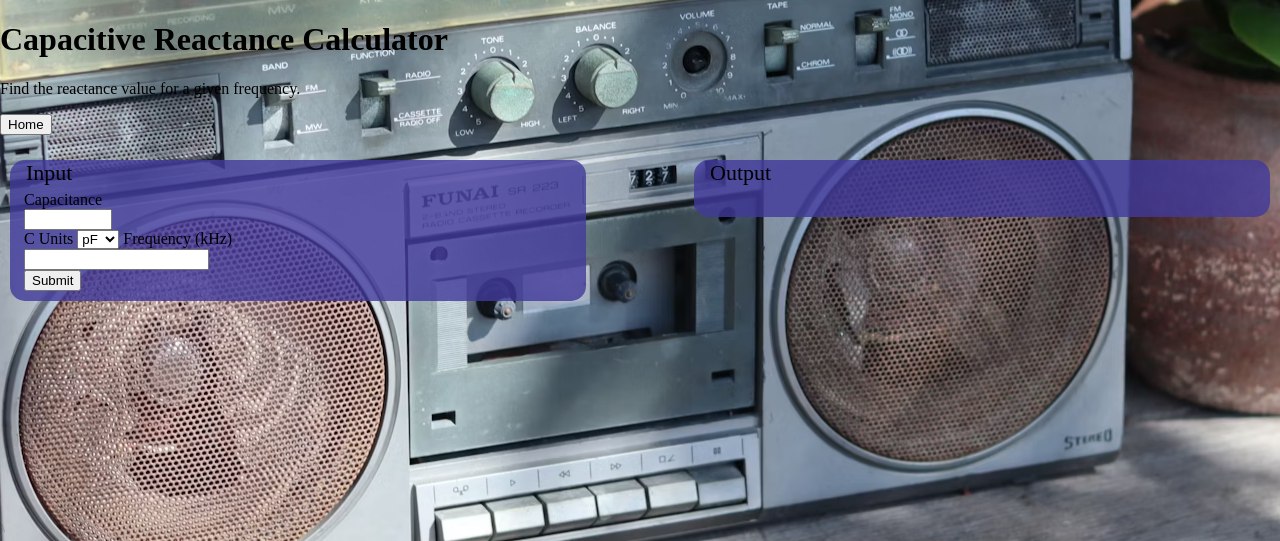
After one commit to dotpeedeeeff/RF-Assistant, a Flask app: page /creact in a window 1280 px wide. The commit adds this page. Shown: the top 541 px of the page. Run offline with Flask 3, Linux system fonts and the light colour scheme.

Commit message:
refactored capacitance array

```diff
--- a/app.py
+++ b/app.py
@@ -1,28 +1,53 @@
-from rf import RFfun
+import rf
 from flask import Flask, render_template, request
+import logging
 
 app = Flask(__name__)
 app.secret_key = "dfkl2345"
+
 
 @app.route("/hello")
 def hello():
     return render_template("test.html")
 
+
 @app.route("/lc")
 def lc():
     return render_template("index.html", len=0, output=0)
 
+@app.route("/home")
+def home():
+    return render_template("home.html", len=0, output=0)
+
+@app.route("/creact")
+def creact():
+    return render_template("creact.html", len=0, output=0)
+
+@app.route("/lreact")
+def lreact():
+    return render_template("lreact.html", len=0, output=0)
+
+
 
 @app.route("/freq", methods=["POST", "GET"])
 def freq_display():
-    user_ind = float(request.form['inductance'])
-    ind_suff = str(request.form['prefixhenries'])
-    cap_start = float(request.form['startcapacitance'])
-    cap_stop = float(request.form['stopcapacitance'])
-    cap_step = float(request.form['capacitancestep'])
-    cap_suff = str(request.form['prefixcapacitance'])
+    user_inductance = float(request.form['inductance'])
+    inductance_suffix = "uH"
+    start_capacitance = int(request.form['startcapacitance'])
+    stop_capacitance = int(request.form['stopcapacitance'])
+    capacitance_step = int(request.form['capacitancestep'])
+    capacitance_suffix = "pF"
 
-    message = "For Inductance of " + str(user_ind) + " " + ind_suff
+    print("=== FORM DATA DEBUG ===")
 
-    output = RFfun.freq_finder(user_ind, ind_suff, cap_start, cap_stop, cap_step, cap_suff)
+    print(f"request.form: {dict(request.form)}")
+
+    print("inductance is", user_inductance)
+    print("startcap is ", start_capacitance)
+    print("stopcap is ", stop_capacitance)
+
+
+    message = "For Inductance of " + str(user_inductance) + " pF"
+
+    output = rf.final_frequency_calculcator(user_inductance, inductance_suffix, start_capacitance, stop_capacitance, capacitance_step, capacitance_suffix)
     return render_template("index.html", len=len(output), output=output, message=message)
--- /dev/null
+++ b/static/css/main.css
@@ -0,0 +1,82 @@
+body {
+    background-image: url(../background.avif);
+    background-position: center;
+    border-radius: 10px;
+    margin: auto;
+}
+
+
+
+.container {
+
+    text-align: center;
+    margin-left: auto;
+    margin-right: auto;
+    margin-bottom: 10px;
+    width: 95%;
+    max-width: 600px;
+    background-color: rgba(65, 58, 155, 0.8);
+    border-radius: 15px;
+    font-family: 'Gill Sans', 'Gill Sans MT', Calibri, 'Trebuchet MS', sans-serif;
+    color: azure;
+    margin-bottom: 15px;
+    display: block;
+}
+
+.input {
+
+    width: 45%;
+    float: left;
+    margin: 10px;
+    background-color: rgba(65, 58, 155, 0.8);
+    border-radius: 15px;
+}
+
+.output {
+
+    width: 45%;
+    float: right;
+    margin: 10px;
+    background-color: rgba(65, 58, 155, 0.8);
+    border-radius: 15px;
+}
+
+input {
+    display: block;
+}
+
+.label {
+    text-align: left;
+    display: block;
+    font-size: 18px;
+}
+
+header {
+    text-align: center;
+    margin-left: auto;
+    margin-right: auto;
+    width: 75%;
+    max-width: 600px;
+    background-color: rgba(65, 58, 155, 0.8);
+    border-radius: 15px;
+    font-family: 'Gill Sans', 'Gill Sans MT', Calibri, 'Trebuchet MS', sans-serif;
+    color: azure;
+    margin-bottom: 15px;
+}
+
+fieldset {
+    border: none;
+}
+legend {
+    font-size: 22px;
+}
+
+.dropdown {
+float: left;
+display: block;
+}
+
+.button {
+    margin-bottom: 15px;
+
+    }
--- /dev/null
+++ b/templates/creact.html
@@ -0,0 +1,53 @@
+<!DOCTYPE html>
+<html lang="en">
+    <head>
+        <meta charset="UTF-8">
+        <title>Capacitive Reactance Calculator</title>
+        <meta name="viewport" content="width=device-width, initial-scale=1.0">
+        <meta name="description" content="Find the reactance value for a given frequency.">
+        <link rel="stylesheet" href="{{url_for('static', filename='css/main.css')}}">
+    </head>
+    <body>
+        <h1>Capacitive Reactance Calculator</h1>
+        <p>Find the reactance value for a given frequency.</p>
+        <form action="home">
+            <button class="button">Home</button>
+        </form>
+        <form id="mainform" action="freq" method="post" name="inputForm">
+            <div class="input">
+            <fieldset>
+                <legend>Input</legend>
+                <label for="capacitance">Capacitance</label>
+                <input required id="capacitance" name="capacitance" type="number" min="0" step="0.1" max="1000">
+                <label for="prefixcapacitance">C Units</label>
+                <select id="prefixcapacitance" name="prefixcapacitance">
+                    <option disabled value="mF">mF</option>
+                    <option value="uF">uF</option>
+                    <option value="nF">nF</option>
+                    <option value="pF" selected="selected">pF</option>
+                </select>
+                <label for="Frequency">Frequency (kHz)</label>
+                <input id="frequency" name="frequency" type="number">
+                <input type="submit" value="Submit" id="submit"></button>
+            </fieldset>
+        </div>
+        <div class="output">
+            <fieldset>
+                <legend>Output</legend>
+                <output>
+                    <p>{{message}}</p>
+
+                    <ul>
+                        <!-- For loop logic of jinja template -->
+                        {%for i in range(0, len)%}
+
+                            <li>{{output[i]}}</li>
+                        {%endfor%}
+
+                    </ul>
+                </output>
+            </fieldset>
+        </div>
+        </form>
+    </body>
+</html>
```
Also changed, not shown: rf.py (+81 -61 lines), static/script.js (added, +28 -0 lines), templates/home.html (added, +26 -0 lines), templates/index.html (+35 -30 lines), templates/lreact.html (added, +17 -0 lines), static/background.avif (added).
